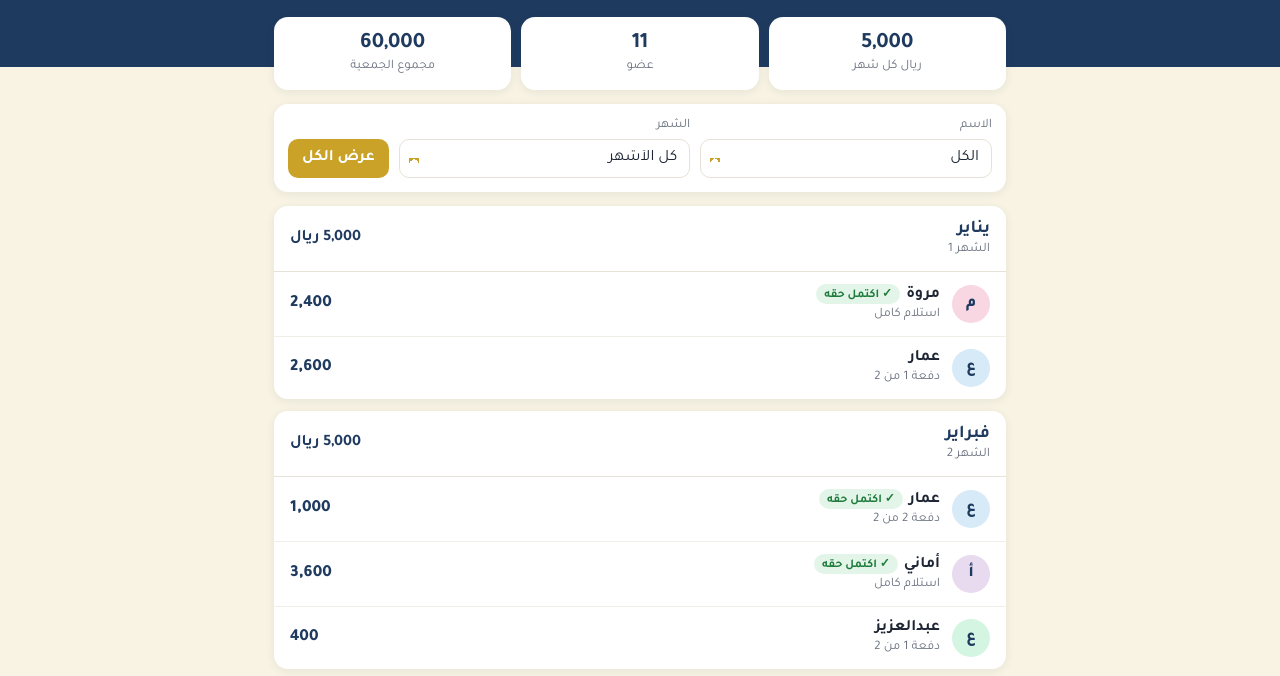
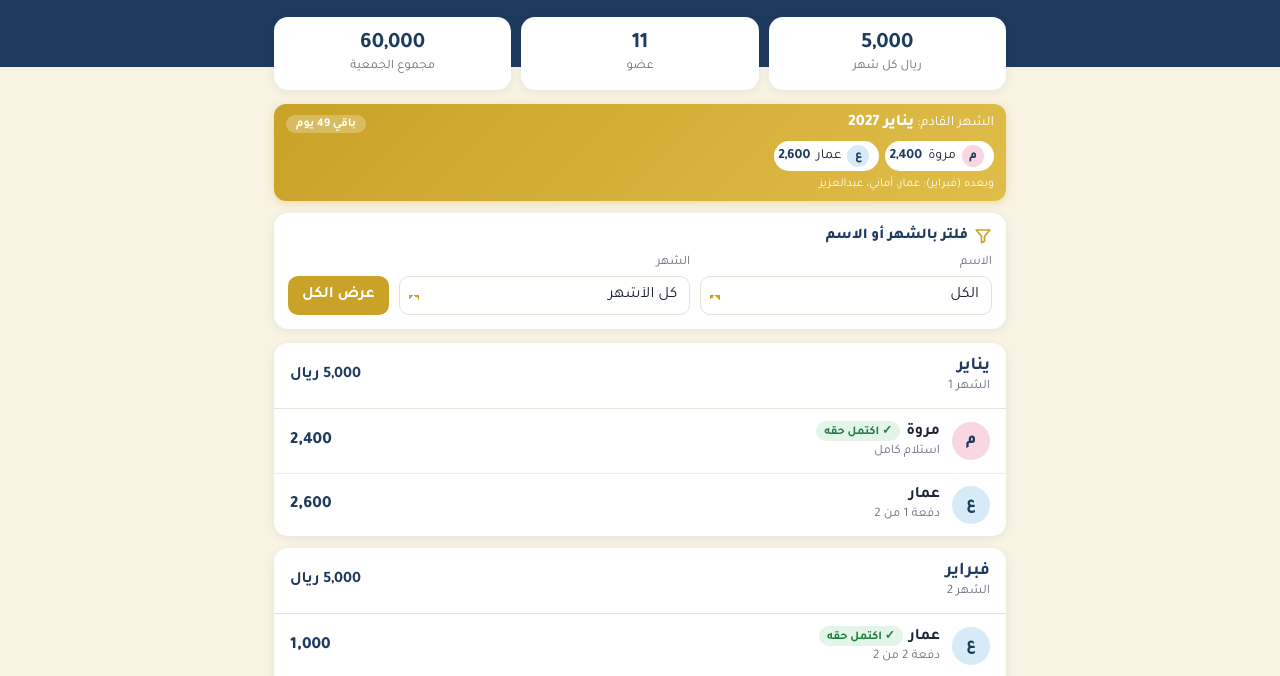
Before and after one commit to Business-Performance2026/Jamaih2027, a plain HTML site: page index.html in a window 1280 px wide. Shown: the part 93-769 px from the top of the page. Drawn offline with Linux system fonts and the light colour scheme.

Commit message:
Add files via upload

```diff
--- a/index.html
+++ b/index.html
@@ -49,6 +49,17 @@ button:hover{filter:brightness(.95)}
 .amt{font-weight:800;font-size:17px;font-variant-numeric:tabular-nums;color:var(--navy)}
 .done{display:inline-block;background:var(--okbg);color:var(--ok);font-size:12px;font-weight:700;padding:2px 8px;border-radius:20px;margin-inline-start:6px}
 .empty{text-align:center;color:var(--muted);padding:30px;background:var(--card);border-radius:14px;margin-top:14px;display:none}
+.next{background:linear-gradient(135deg,#c9a227,#e0bd4a);color:#fff;border-radius:12px;padding:10px 12px;margin-bottom:12px;box-shadow:0 2px 8px rgba(201,162,39,.3)}
+.next .top{display:flex;justify-content:space-between;align-items:center;gap:8px;font-size:14px}
+.next .top b{font-size:16px;font-weight:800}
+.next .cd{background:rgba(255,255,255,.25);border-radius:20px;padding:2px 10px;font-size:12px;font-weight:700;white-space:nowrap}
+.next .ppl{display:flex;flex-wrap:wrap;gap:6px;margin-top:8px}
+.next .p{display:flex;align-items:center;gap:6px;background:#fff;color:var(--ink);border-radius:20px;padding:4px 10px 4px 4px;font-size:14px}
+.next .p i{width:22px;height:22px;border-radius:50%;display:grid;place-items:center;font-style:normal;font-weight:800;font-size:12px;color:var(--navy)}
+.next .p strong{color:var(--navy);font-variant-numeric:tabular-nums}
+.next .after{margin-top:6px;font-size:12px;opacity:.95}
+.ftitle{grid-column:1/-1;display:flex;align-items:center;gap:6px;font-weight:800;color:var(--navy);font-size:15px}
+.ftitle svg{color:var(--gold)}
 footer{text-align:center;color:var(--muted);font-size:13px;margin-top:22px}
 @media (max-width:520px){
  header h1{font-size:26px}
@@ -70,7 +81,10 @@ footer{text-align:center;color:var(--muted);font-size:13px;margin-top:22px}
     <div class="stat"><b>60,000</b><span>مجموع الجمعية</span></div>
   </div>
 
+  <div class="next" id="next"></div>
+
   <div class="filters">
+    <div class="ftitle"><svg viewBox="0 0 24 24" width="18" height="18" fill="none" stroke="currentColor" stroke-width="2.2" stroke-linecap="round" stroke-linejoin="round"><path d="M3 4h18l-7 8.5V19l-4 2v-8.5L3 4z"/></svg>فلتر بالشهر أو الاسم</div>
     <div><label for="fName">الاسم</label><select id="fName"><option value="">الكل</option></select></div>
     <div><label for="fMonth">الشهر</label><select id="fMonth"><option value="">كل الأشهر</option></select></div>
     <button id="reset" type="button">عرض الكل</button>
@@ -144,6 +158,20 @@ function render(){
     p.classList.add("show");
   } else p.classList.remove("show");
 }
+function renderNext(){
+  const now=new Date(), y=now.getFullYear(), mo=now.getMonth();
+  // index of the next payout month in 2027 (0..11), or -1 if finished
+  let idx = y<2027 ? 0 : (y===2027 ? mo+1 : 12);
+  const el=document.getElementById("next");
+  if(idx>11){el.innerHTML=`<div class="top"><b>انتهت الجمعية 🌟</b></div><div class="after">كل الأعضاء استلموا حقهم كامل.</div>`;return;}
+  const mon=MONTHS[idx], rs=ROWS.filter(r=>r.m===mon);
+  const target=new Date(2027,idx,1), days=Math.max(0,Math.ceil((target-now)/864e5));
+  const nxt=idx<11?ROWS.filter(r=>r.m===MONTHS[idx+1]).map(r=>r.n).join("، "):"";
+  el.innerHTML=`<div class="top"><div>الشهر القادم: <b>${mon} 2027</b></div><span class="cd">باقي ${days} يوم</span></div>
+    <div class="ppl">${rs.map(r=>`<div class="p"><i style="background:${COLORS[r.n]}">${r.n[0]}</i>${r.n} <strong>${fmt(r.a)}</strong></div>`).join("")}</div>
+    ${nxt?`<div class="after">وبعده (${MONTHS[idx+1]}): ${nxt}</div>`:""}`;
+}
+renderNext();
 fName.onchange=fMonth.onchange=render;
 document.getElementById("reset").onclick=()=>{fName.value="";fMonth.value="";render()};
 render();
```
